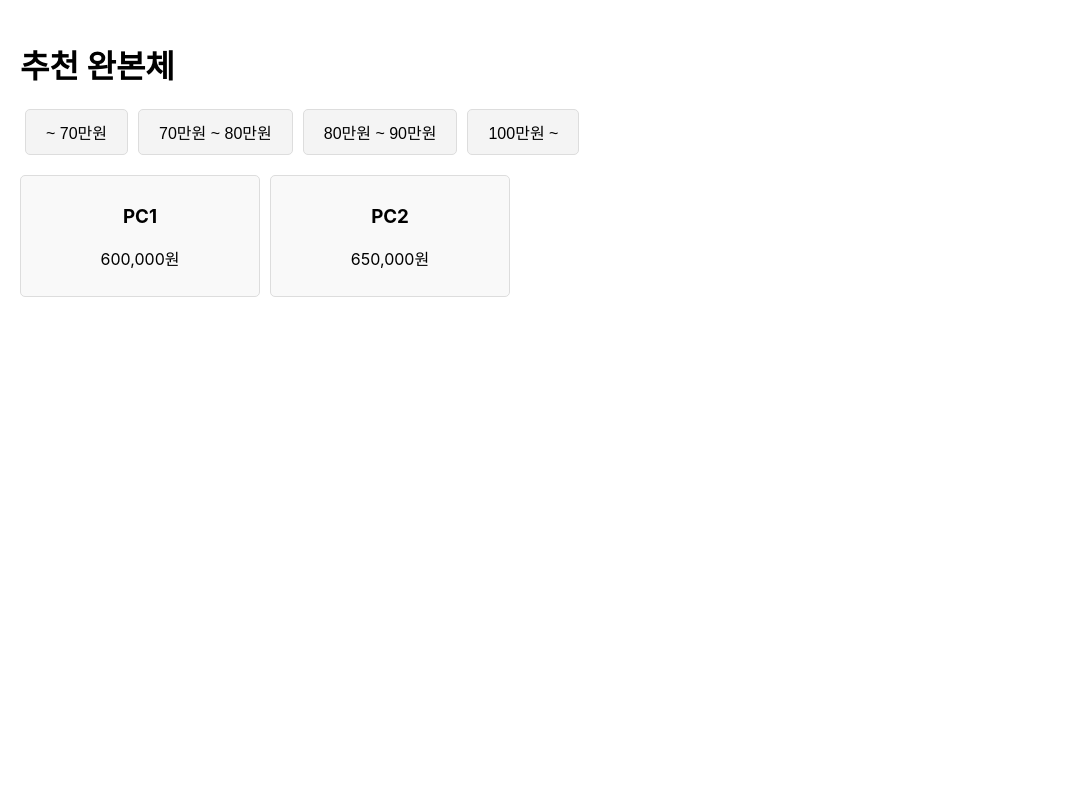
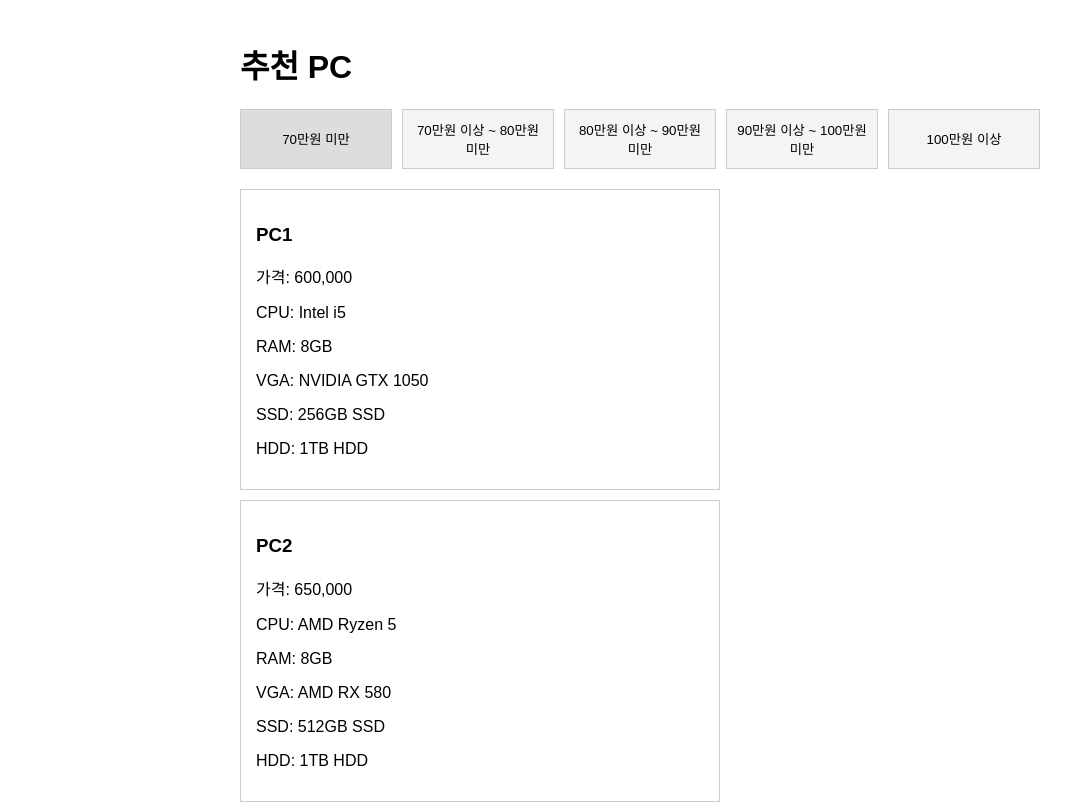
Before and after one commit to networkSorcerer/KDT_MINI_FRONTEND, a React (Create React App) app: page /suggested-pc in a window 1280 px wide. Shown: the top 803 px of the page, without its empty margins (0-1083 px from the left). Built offline with nearby package versions, Linux system fonts and the light colour scheme.

Commit message:
장바구니 제거기능까지 추가완료

```diff
--- a/src/components/SuggestedPC.jsx
+++ b/src/components/SuggestedPC.jsx
@@ -4,64 +4,239 @@ const SuggestedPC = () => {
   const [pcs, setPcs] = useState([]); // 가격대별 PC 목록
   const [selectedPC, setSelectedPC] = useState(null); // 선택된 PC
   const [cart, setCart] = useState([]); // 장바구니
+  const [currentStep, setCurrentStep] = useState(0); // 현재 단계
 
-  // 가격대별 제품을 불러오는 함수 (예시로 정의된 제품 목록)
+  // 가격대별 제품을 불러오는 함수
   const fetchPCs = (priceRange) => {
     const examplePCs = {
-      "70만원 이하": [
+      "70만원 미만": [
         {
           id: 1,
           name: "PC1",
           price: "600,000",
-          specs: "Intel i5, 8GB RAM, 256GB SSD",
+          cpu: "Intel i5",
+          motherboard: "ASUS Z390",
+          ram: "8GB",
+          vga: "NVIDIA GTX 1050",
+          ssd: "256GB SSD",
+          hdd: "1TB HDD",
         },
         {
           id: 2,
           name: "PC2",
           price: "650,000",
-          specs: "AMD Ryzen 5, 8GB RAM, 512GB SSD",
+          cpu: "AMD Ryzen 5",
+          motherboard: "MSI B450",
+          ram: "8GB",
+          vga: "AMD RX 580",
+          ssd: "512GB SSD",
+          hdd: "1TB HDD",
         },
-      ],
-      "70만원 ~ 80만원": [
         {
           id: 3,
           name: "PC3",
-          price: "750,000",
-          specs: "Intel i7, 16GB RAM, 512GB SSD",
+          price: "550,000",
+          cpu: "Intel i3",
+          motherboard: "Gigabyte H310",
+          ram: "4GB",
+          vga: "NVIDIA GTX 750",
+          ssd: "120GB SSD",
+          hdd: "500GB HDD",
         },
         {
           id: 4,
           name: "PC4",
-          price: "780,000",
-          specs: "AMD Ryzen 7, 16GB RAM, 1TB SSD",
+          price: "680,000",
+          cpu: "Intel i5",
+          motherboard: "MSI B460",
+          ram: "8GB",
+          vga: "AMD RX 570",
+          ssd: "256GB SSD",
+          hdd: "1TB HDD",
         },
       ],
-      "80만원 ~ 90만원": [
+      "70만원 이상 ~ 80만원 미만": [
         {
           id: 5,
           name: "PC5",
-          price: "850,000",
-          specs: "Intel i7, 16GB RAM, 1TB SSD",
+          price: "750,000",
+          cpu: "Intel i5",
+          motherboard: "ASRock B460",
+          ram: "8GB",
+          vga: "NVIDIA GTX 1060",
+          ssd: "512GB SSD",
+          hdd: "1TB HDD",
         },
         {
           id: 6,
           name: "PC6",
+          price: "770,000",
+          cpu: "AMD Ryzen 5",
+          motherboard: "Gigabyte B550",
+          ram: "8GB",
+          vga: "AMD RX 5700",
+          ssd: "512GB SSD",
+          hdd: "1TB HDD",
+        },
+        {
+          id: 7,
+          name: "PC7",
+          price: "780,000",
+          cpu: "Intel i5",
+          motherboard: "MSI Z490",
+          ram: "16GB",
+          vga: "NVIDIA GTX 1660 Super",
+          ssd: "256GB SSD",
+          hdd: "2TB HDD",
+        },
+        {
+          id: 8,
+          name: "PC8",
+          price: "790,000",
+          cpu: "AMD Ryzen 7",
+          motherboard: "ASUS B550",
+          ram: "16GB",
+          vga: "NVIDIA RTX 2060",
+          ssd: "512GB SSD",
+          hdd: "1TB HDD",
+        },
+      ],
+      "80만원 이상 ~ 90만원 미만": [
+        {
+          id: 9,
+          name: "PC9",
+          price: "850,000",
+          cpu: "Intel i7",
+          motherboard: "Gigabyte B560",
+          ram: "16GB",
+          vga: "NVIDIA GTX 1660 Super",
+          ssd: "512GB SSD",
+          hdd: "1TB HDD",
+        },
+        {
+          id: 10,
+          name: "PC10",
           price: "880,000",
-          specs: "AMD Ryzen 9, 32GB RAM, 1TB SSD",
+          cpu: "AMD Ryzen 7",
+          motherboard: "MSI B550",
+          ram: "16GB",
+          vga: "NVIDIA RTX 2060",
+          ssd: "512GB SSD",
+          hdd: "1TB HDD",
+        },
+        {
+          id: 11,
+          name: "PC11",
+          price: "890,000",
+          cpu: "Intel i9",
+          motherboard: "ASRock Z490",
+          ram: "32GB",
+          vga: "NVIDIA RTX 2070",
+          ssd: "1TB SSD",
+          hdd: "2TB HDD",
+        },
+        {
+          id: 12,
+          name: "PC12",
+          price: "890,000",
+          cpu: "AMD Ryzen 9",
+          motherboard: "Gigabyte B550",
+          ram: "32GB",
+          vga: "NVIDIA RTX 2070",
+          ssd: "1TB SSD",
+          hdd: "2TB HDD",
+        },
+      ],
+      "90만원 이상 ~ 100만원 미만": [
+        {
+          id: 13,
+          name: "PC13",
+          price: "950,000",
+          cpu: "Intel i9",
+          motherboard: "MSI Z490",
+          ram: "32GB",
+          vga: "NVIDIA RTX 3070",
+          ssd: "1TB SSD",
+          hdd: "2TB HDD",
+        },
+        {
+          id: 14,
+          name: "PC14",
+          price: "980,000",
+          cpu: "AMD Ryzen 9",
+          motherboard: "ASUS ROG Strix",
+          ram: "32GB",
+          vga: "NVIDIA RTX 3070",
+          ssd: "1TB SSD",
+          hdd: "2TB HDD",
+        },
+        {
+          id: 15,
+          name: "PC15",
+          price: "990,000",
+          cpu: "Intel i9",
+          motherboard: "Gigabyte Z490",
+          ram: "32GB",
+          vga: "NVIDIA RTX 3080",
+          ssd: "1TB SSD",
+          hdd: "2TB HDD",
+        },
+        {
+          id: 16,
+          name: "PC16",
+          price: "999,000",
+          cpu: "AMD Ryzen 9",
+          motherboard: "MSI MEG X570",
+          ram: "32GB",
+          vga: "NVIDIA RTX 3080",
+          ssd: "1TB SSD",
+          hdd: "2TB HDD",
         },
       ],
       "100만원 이상": [
         {
-          id: 7,
-          name: "PC7",
-          price: "1,200,000",
-          specs: "Intel i9, 32GB RAM, 2TB SSD",
+          id: 17,
+          name: "PC17",
+          price: "1,100,000",
+          cpu: "Intel i9",
+          motherboard: "ASUS ROG Strix",
+          ram: "64GB",
+          vga: "NVIDIA RTX 4090",
+          ssd: "2TB SSD",
+          hdd: "2TB HDD",
         },
         {
-          id: 8,
-          name: "PC8",
-          price: "1,500,000",
-          specs: "AMD Ryzen 9, 64GB RAM, 2TB SSD",
+          id: 18,
+          name: "PC18",
+          price: "1,200,000",
+          cpu: "AMD Ryzen 9",
+          motherboard: "MSI MEG X570",
+          ram: "64GB",
+          vga: "NVIDIA RTX 4090",
+          ssd: "2TB SSD",
+          hdd: "2TB HDD",
+        },
+        {
+          id: 19,
+          name: "PC19",
+          price: "1,300,000",
+          cpu: "Intel Xeon",
+          motherboard: "Supermicro X11",
+          ram: "128GB",
+          vga: "NVIDIA RTX A5000",
+          ssd: "2TB SSD",
+          hdd: "4TB HDD",
+        },
+        {
+          id: 20,
+          name: "PC20",
+          price: "1,400,000",
+          cpu: "AMD Ryzen Threadripper",
+          motherboard: "ASUS ROG Zenith II",
+          ram: "128GB",
+          vga: "NVIDIA RTX A5000",
+          ssd: "2TB SSD",
+          hdd: "4TB HDD",
         },
       ],
     };
@@ -82,78 +257,139 @@ const SuggestedPC = () => {
     }
   };
 
-  // 기본적으로 70만원 이하 제품을 로드
+  // 장바구니에서 삭제하는 함수
+  const removeFromCart = (pcId) => {
+    setCart(cart.filter((pc) => pc.id !== pcId)); // 해당 PC를 장바구니에서 삭제
+  };
+
+  // 가격대 버튼을 클릭했을 때 PC 목록을 불러오는 useEffect
   useEffect(() => {
-    fetchPCs("70만원 이하");
+    fetchPCs("70만원 미만"); // 초기값으로 70만원 미만 범위 불러오기
   }, []);
 
   return (
     <div style={styles.container}>
-      <h1>추천 완본체</h1>
+      <h1>추천 PC</h1>
 
-      {/* 가격대 선택 버튼 */}
-      <div style={styles.priceRangeContainer}>
-        <button onClick={() => fetchPCs("70만원 이하")} style={styles.button}>
-          ~ 70만원
+      <div style={styles.stepButtons}>
+        <button
+          style={{
+            ...styles.stepButton,
+            backgroundColor: currentStep === 0 ? "#ddd" : "#f4f4f4",
+          }}
+          onClick={() => {
+            setCurrentStep(0);
+            fetchPCs("70만원 미만");
+          }}
+        >
+          70만원 미만
         </button>
         <button
-          onClick={() => fetchPCs("70만원 ~ 80만원")}
-          style={styles.button}
+          style={{
+            ...styles.stepButton,
+            backgroundColor: currentStep === 1 ? "#ddd" : "#f4f4f4",
+          }}
+          onClick={() => {
+            setCurrentStep(1);
+            fetchPCs("70만원 이상 ~ 80만원 미만");
+          }}
         >
-          70만원 ~ 80만원
+          70만원 이상 ~ 80만원 미만
         </button>
         <button
-          onClick={() => fetchPCs("80만원 ~ 90만원")}
-          style={styles.button}
+          style={{
+            ...styles.stepButton,
+            backgroundColor: currentStep === 2 ? "#ddd" : "#f4f4f4",
+          }}
+          onClick={() => {
+            setCurrentStep(2);
+            fetchPCs("80만원 이상 ~ 90만원 미만");
+          }}
         >
-          80만원 ~ 90만원
+          80만원 이상 ~ 90만원 미만
         </button>
-        <button onClick={() => fetchPCs("100만원 이상")} style={styles.button}>
-          100만원 ~
+        <button
+          style={{
+            ...styles.stepButton,
+            backgroundColor: currentStep === 3 ? "#ddd" : "#f4f4f4",
+          }}
+          onClick={() => {
+            setCurrentStep(3);
+            fetchPCs("90만원 이상 ~ 100만원 미만");
+          }}
+        >
+          90만원 이상 ~ 100만원 미만
+        </button>
+        <button
+          style={{
+            ...styles.stepButton,
+            backgroundColor: currentStep === 4 ? "#ddd" : "#f4f4f4",
+          }}
+          onClick={() => {
+            setCurrentStep(4);
+            fetchPCs("100만원 이상");
+          }}
+        >
+          100만원 이상
         </button>
       </div>
 
-      {/* 가격대별 PC 목록 */}
-      <div style={styles.pcsList}>
-        {pcs.length === 0 ? (
-          <p>해당 가격대에 제품이 없습니다.</p>
-        ) : (
-          pcs.map((pc) => (
+      <div style={styles.content}>
+        <div style={styles.pcList}>
+          {pcs.map((pc) => (
             <div
               key={pc.id}
               style={styles.pcCard}
               onClick={() => handleSelectPC(pc)}
             >
               <h3>{pc.name}</h3>
-              <p>{pc.price}원</p>
+              <p>{`가격: ${pc.price}`}</p>
+              <p>{`CPU: ${pc.cpu}`}</p>
+              <p>{`RAM: ${pc.ram}`}</p>
+              <p>{`VGA: ${pc.vga}`}</p>
+              <p>{`SSD: ${pc.ssd}`}</p>
+              <p>{`HDD: ${pc.hdd}`}</p>
             </div>
-          ))
-        )}
+          ))}
         </div>
 
-      {/* 선택된 PC 상세 보기 */}
         {selectedPC && (
           <div style={styles.selectedPC}>
-          <h2>{selectedPC.name}</h2>
-          <p>가격: {selectedPC.price}원</p>
-          <p>사양: {selectedPC.specs}</p>
-          <button onClick={addToCart} style={styles.addToCartButton}>
+            <h2>선택된 PC: {selectedPC.name}</h2>
+            <p>{`가격: ${selectedPC.price}`}</p>
+            <p>{`CPU: ${selectedPC.cpu}`}</p>
+            <p>{`RAM: ${selectedPC.ram}`}</p>
+            <p>{`VGA: ${selectedPC.vga}`}</p>
+            <p>{`SSD: ${selectedPC.ssd}`}</p>
+            <p>{`HDD: ${selectedPC.hdd}`}</p>
+            <button style={styles.button} onClick={addToCart}>
               장바구니에 추가
             </button>
           </div>
         )}
+      </div>
 
-      {/* 장바구니 보기 */}
+      {/* 장바구니 출력 */}
       {cart.length > 0 && (
         <div style={styles.cart}>
           <h2>장바구니</h2>
-          <ul>
           {cart.map((pc, index) => (
-              <li key={index}>
-                {pc.name} - {pc.price}원
-              </li>
+            <div key={index} style={styles.cartItem}>
+              <h3>{pc.name}</h3>
+              <p>{`가격: ${pc.price}`}</p>
+              <p>{`CPU: ${pc.cpu}`}</p>
+              <p>{`RAM: ${pc.ram}`}</p>
+              <p>{`VGA: ${pc.vga}`}</p>
+              <p>{`SSD: ${pc.ssd}`}</p>
+              <p>{`HDD: ${pc.hdd}`}</p>
+              <button
+                style={styles.removeButton}
+                onClick={() => removeFromCart(pc.id)}
+              >
+                삭제
+              </button>
+            </div>
           ))}
-          </ul>
         </div>
       )}
     </div>
@@ -162,56 +398,64 @@ const SuggestedPC = () => {
 
 const styles = {
   container: {
+    maxWidth: "800px",
+    margin: "0 auto",
     padding: "20px",
+    fontFamily: "Arial, sans-serif",
   },
-  priceRangeContainer: {
+  stepButtons: {
+    display: "flex",
+    justifyContent: "space-between",
     marginBottom: "20px",
   },
-  button: {
-    padding: "10px 20px",
-    fontSize: "16px",
+  stepButton: {
+    padding: "10px",
+    backgroundColor: "#f4f4f4",
+    border: "1px solid #ccc",
     cursor: "pointer",
-    backgroundColor: "#f4f4f4",
-    border: "1px solid #ddd",
-    borderRadius: "5px",
-    margin: "0 5px",
+    width: "19%",
   },
-  pcsList: {
-    display: "grid",
-    gridTemplateColumns: "repeat(auto-fill, minmax(200px, 1fr))",
-    gap: "10px",
-    marginBottom: "20px",
+  content: {
+    display: "flex",
+    flexDirection: "row",
+    justifyContent: "space-between",
+  },
+  pcList: {
+    width: "60%",
+    paddingRight: "20px",
   },
   pcCard: {
-    padding: "10px",
-    border: "1px solid #ddd",
-    borderRadius: "5px",
+    border: "1px solid #ccc",
+    padding: "15px",
+    marginBottom: "10px",
     cursor: "pointer",
-    backgroundColor: "#f9f9f9",
-    textAlign: "center",
   },
   selectedPC: {
-    marginTop: "20px",
+    width: "35%",
     padding: "15px",
-    border: "1px solid #ddd",
-    borderRadius: "5px",
-    backgroundColor: "#f4f4f4",
+    border: "1px solid #ccc",
   },
-  addToCartButton: {
-    padding: "10px 20px",
+  button: {
+    padding: "10px",
     backgroundColor: "#28a745",
-    color: "white",
+    color: "#fff",
     border: "none",
-    borderRadius: "5px",
     cursor: "pointer",
-    marginTop: "10px",
   },
   cart: {
-    marginTop: "20px",
+    marginTop: "40px",
+  },
+  cartItem: {
+    border: "1px solid #ccc",
     padding: "15px",
-    border: "1px solid #ddd",
-    borderRadius: "5px",
-    backgroundColor: "#f9f9f9",
+    marginBottom: "10px",
+  },
+  removeButton: {
+    padding: "5px 10px",
+    backgroundColor: "#dc3545",
+    color: "#fff",
+    border: "none",
+    cursor: "pointer",
   },
 };
 
```
Lines whose indentation alone changed are shown as unchanged.
